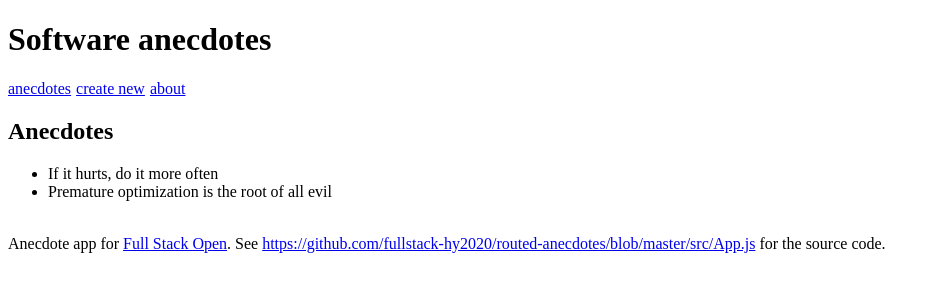
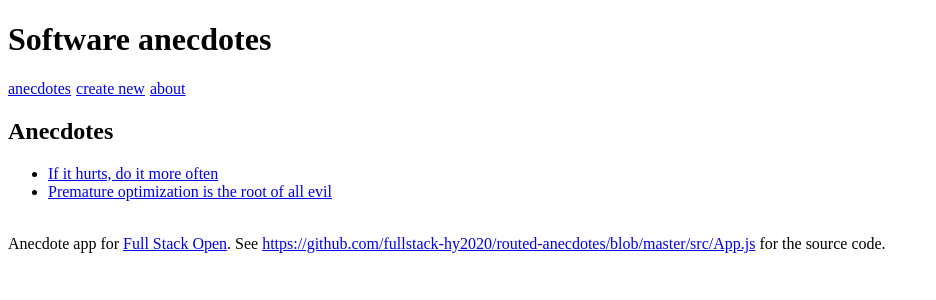
Before and after one commit to Zu-shi/FullStackOpen-Part7-Frontend-P1, a React (Create React App) app: page / in a window 1280 px wide. Shown: the top 300 px of the page, without its empty margins (0-936 px from the left). Built offline with nearby package versions, Linux system fonts and the light colour scheme.

Commit message:
Complete exercise 7.2, individual anecdocs can be clicked and shows info

```diff
--- a/src/App.js
+++ b/src/App.js
@@ -1,6 +1,6 @@
 import { useState } from 'react'
 import {
-  BrowserRouter as Router, Routes, Route, Link
+  BrowserRouter as Router, Routes, Route, Link, useParams
 } from 'react-router-dom'
 // What do these all do?
 
@@ -22,10 +22,24 @@
   <div>
     <h2>Anecdotes</h2>
     <ul>
-      {anecdotes.map(anecdote => <li key={anecdote.id} >{anecdote.content}</li>)}
+      {anecdotes.map(anecdote =>
+        <li key={anecdote.id}>
+          <Link to={`/anecdotes/${anecdote.id}`}>{anecdote.content}</Link><br />
+        </li>
+      )}
     </ul>
   </div>
 )
+
+const Anecdote = ({ anecdotes }) => {
+  const id = useParams().id
+  const anecdote = anecdotes.find(an => an.id === Number(id))
+  return (
+    <div>
+      {anecdote.content}
+    </div>
+  )
+}
 
 const About = () => (
   <div>
@@ -136,6 +150,7 @@
 
       <Routes>
         <Route path="/anecdotes" element={<AnecdoteList anecdotes={anecdotes} />}></Route>
+        <Route path="/anecdotes/:id" element={<Anecdote anecdotes={anecdotes} />}></Route>
         <Route path="/" element={<AnecdoteList anecdotes={anecdotes} />}></Route>
         <Route path="/create_new" element={<CreateNew addNew={addNew} />}></Route>
         <Route path="/about" element={<About />}></Route>
```
